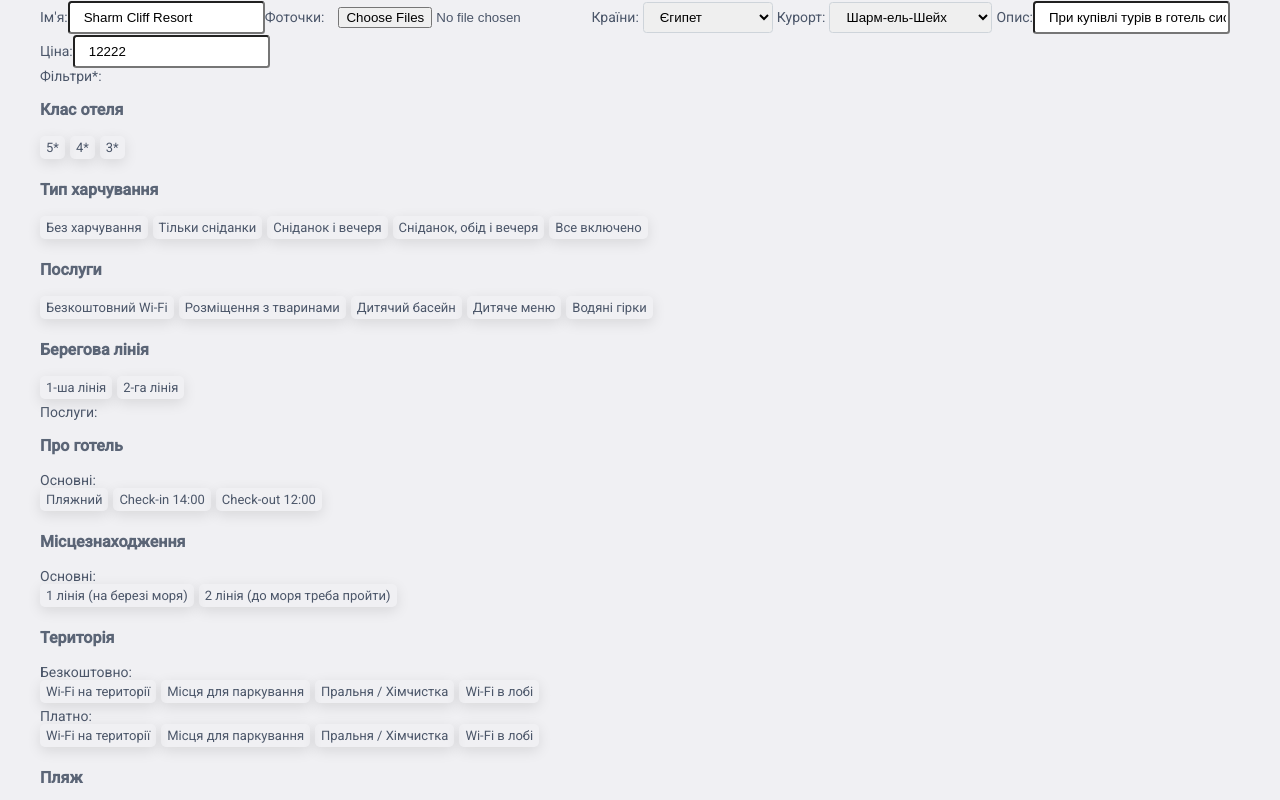
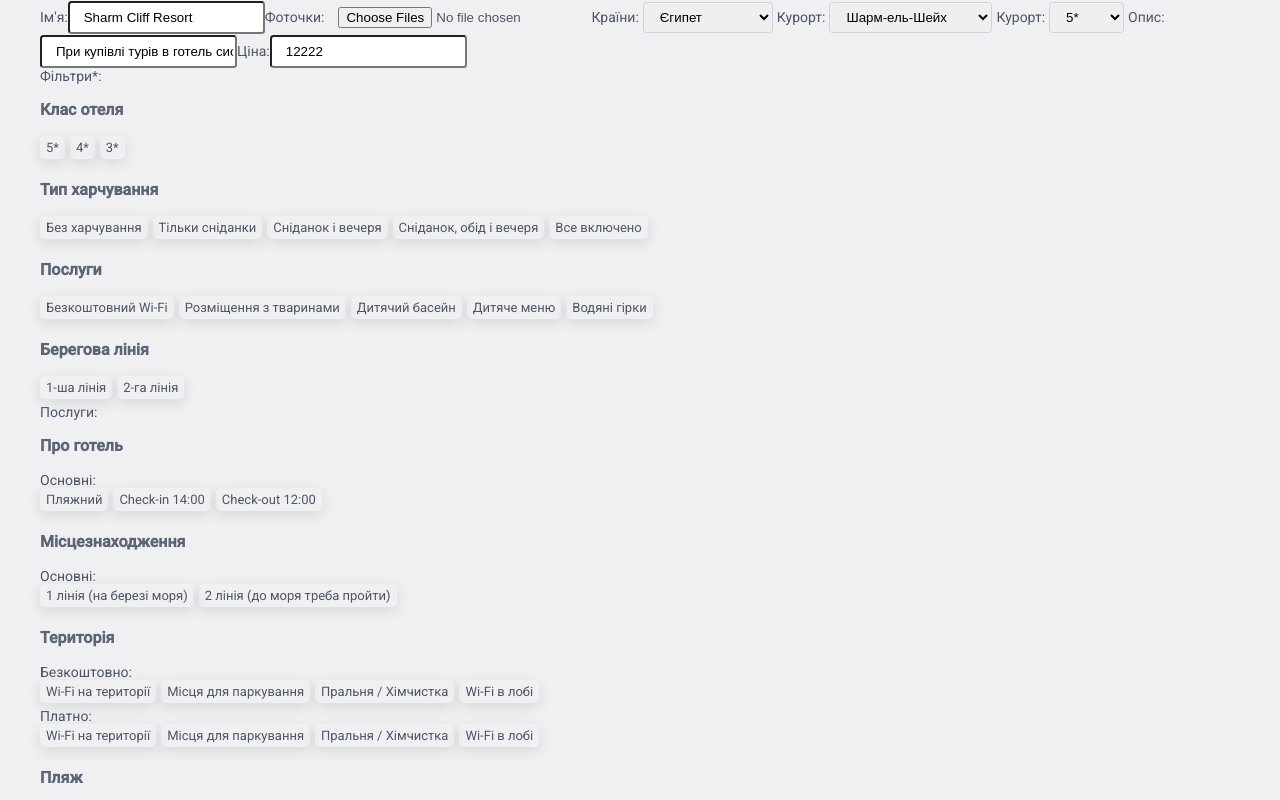
Before and after one commit to serejabogdan/tours-app, a React (Create React App) app: page /search in a window 1280 px wide. Shown: the top 800 px of the page. Built offline with nearby package versions, Linux system fonts and the light colour scheme; no server answers; the database is empty.

Commit message:
added: getting data from db

```diff
--- a/src/components/ToursSearch/TourCards/TourCard/TourCard.js
+++ b/src/components/ToursSearch/TourCards/TourCard/TourCard.js
@@ -4,14 +4,14 @@
 import { Link } from 'react-router-dom';
 
 function TourCard(props) {
-  const { id, name, rate, country, resort, description, price } = props.tour;
+  const { id, name, rate, country, resort, description, price, urls } = props.tour;
   const { city, startDate, endDate } = props.search;
 
   return (
     <div className='TourCard'>
       <div className='TourCard__img'>
         <a href='./index.html'>
-          <img src={hotel} alt='It is a hotel' />
+          <img src={urls[0]} alt='It is a hotel' />
         </a>
       </div>
       <div className='TourCard__content'>
--- a/src/components/ToursSearch/TourCards/TourCards.js
+++ b/src/components/ToursSearch/TourCards/TourCards.js
@@ -1,4 +1,4 @@
-import React, { useEffect } from 'react';
+import React, { useEffect, useState } from 'react';
 import './TourCards.css';
 import TourCard from './TourCard';
 
@@ -7,13 +7,15 @@
 import { database } from '../../../firebase.config';
 
 function TourCards({ tours, search, selected, minPrice, maxPrice, tourName, ...props }) {
+  const [state, setState] = useState([]);
   useEffect(() => {
     database.ref('Єгипет').on('value', (snapshot) => {
-      console.log(snapshot.val());
+      const tours = Object.values(snapshot.val());
+      setState(tours);
     });
   }, []);
 
-  const countryFilter = tours.filter((tour) => tour.country === search.country);
+  const countryFilter = state.filter((tour) => tour.country === search.country);
   const formFiltered = countryFilter.filter((tour) => selected.some((item) => tour.filters.includes(item)));
   const toursResult = !formFiltered.length ? countryFilter : formFiltered;
 
--- a/src/components/admin/AdminForm/AdminForm.js
+++ b/src/components/admin/AdminForm/AdminForm.js
@@ -39,7 +39,17 @@
     free: [],
     paid: []
   });
-  const [mainState, setMainState] = useState({ name: 'Sharm Cliff Resort', country: 'Єгипет', resort: 'Шарм-ель-Шейх', description: 'При купівлі турів в готель системи Fortuna туристи розміщуються в одному з готелів зазначеної категорії (3 *, 4 *, 5 *). Скористайтеся чудовою нагодою випробувати долю, приготувати собі сюрприз і при цьому заощадити гроші!', price: '12222', filters: [], urls: [] });
+  const [mainState, setMainState] = useState({
+    name: 'Sharm Cliff Resort',
+    country: 'Єгипет',
+    resort: 'Шарм-ель-Шейх',
+    rate: '5*',
+    description:
+      'При купівлі турів в готель системи Fortuna туристи розміщуються в одному з готелів зазначеної категорії (3 *, 4 *, 5 *). Скористайтеся чудовою нагодою випробувати долю, приготувати собі сюрприз і при цьому заощадити гроші!',
+    price: '12222',
+    filters: [],
+    urls: []
+  });
   function somethingDelete(array, item) {
     return array.filter((filter) => filter !== item);
   }
@@ -135,7 +145,9 @@
             {service[attributeName].map((item) => (
               <div
                 key={item}
-                className={`filter__btn filter-text ${serviceState[attributeName].includes(item) && 'filter__btn-active'}`}
+                className={`filter__btn filter-text ${
+                  serviceState[attributeName].includes(item) && 'filter__btn-active'
+                }`}
                 onClick={() => {
                   toggleAttribute(item, attributeName, service.state);
                 }}
@@ -148,12 +160,20 @@
       );
     }
   }
-  console.log(Object.assign({}, mainState, { services: [stateAboutService, stateLocationService, stateTerritoryService, stateBeachService, stateRoomService, statePoolsService, stateEntertainmentService] }));
 
-  async function handleSubmit(e) {
+  function handleSubmit(e) {
     e.preventDefault();
-    const resultState = Object.assign({}, mainState, { services: [stateAboutService, stateLocationService, stateTerritoryService, stateBeachService, stateRoomService, statePoolsService, stateEntertainmentService] });
-    console.log(resultState.country);
+    const resultState = Object.assign({}, mainState, {
+      services: [
+        stateAboutService,
+        stateLocationService,
+        stateTerritoryService,
+        stateBeachService,
+        stateRoomService,
+        statePoolsService,
+        stateEntertainmentService
+      ]
+    });
     database.ref(resultState.country).push(resultState);
   }
 
@@ -162,12 +182,12 @@
     let fileUrls = [];
     for (let file of files) {
       try {
-        const url = await storage.ref('Єгипет').child(file.name).getDownloadURL();
+        const url = await storage.ref(mainState.country).child(file.name).getDownloadURL();
         fileUrls.push(url);
       } catch (exception) {
         console.error(exception);
-        await storage.ref(`Єгипет/${file.name}`).put(file);
-        const url = await storage.ref('Єгипет').child(file.name).getDownloadURL();
+        await storage.ref(`${mainState.country}/${file.name}`).put(file);
+        const url = await storage.ref(mainState.country).child(file.name).getDownloadURL();
         fileUrls.push(url);
       }
     }
@@ -179,7 +199,12 @@
       <form onSubmit={handleSubmit}>
         <label>
           Ім'я:
-          <input type='text' placeholder='name' value={mainState.name} onChange={(e) => setMainState((prevState) => ({ ...prevState, name: e.target.value }))} />
+          <input
+            type='text'
+            placeholder='name'
+            value={mainState.name}
+            onChange={(e) => setMainState((prevState) => ({ ...prevState, name: e.target.value }))}
+          />
         </label>
         <label>
           Фоточки:
@@ -188,7 +213,11 @@
         </label>
         <label>
           Країни:
-          <select className='form__control select' value={mainState.country} onChange={(e) => setMainState((prevState) => ({ ...prevState, country: e.target.value }))}>
+          <select
+            className='form__control select'
+            value={mainState.country}
+            onChange={(e) => setMainState((prevState) => ({ ...prevState, country: e.target.value }))}
+          >
             <option value='Єгипет'>Єгипет</option>
             <option value='Турція'>Турція</option>
             <option value='ОАЕ'>ОАЕ</option>
@@ -200,7 +229,11 @@
         </label>
         <label>
           Курорт:
-          <select className='form__control select' value={mainState.resort} onChange={(e) => setMainState((prevState) => ({ ...prevState, resort: e.target.value }))}>
+          <select
+            className='form__control select'
+            value={mainState.resort}
+            onChange={(e) => setMainState((prevState) => ({ ...prevState, resort: e.target.value }))}
+          >
             <option value='Дахаб'>Дахаб</option>
             <option value='Сафара'>Сафара</option>
             <option value='Хургада'>Хургада</option>
@@ -208,12 +241,34 @@
           </select>
         </label>
         <label>
+          Курорт:
+          <select
+            className='form__control select'
+            value={mainState.rate}
+            onChange={(e) => setMainState((prevState) => ({ ...prevState, rate: e.target.value }))}
+          >
+            <option value='5*'>5*</option>
+            <option value='4*'>4*</option>
+            <option value='3*'>3*</option>
+          </select>
+        </label>
+        <label>
           Опис:
-          <input type='text' placeholder='Description' value={mainState.description} onChange={(e) => setMainState((prevState) => ({ ...prevState, description: e.target.value }))} />
+          <input
+            type='text'
+            placeholder='Description'
+            value={mainState.description}
+            onChange={(e) => setMainState((prevState) => ({ ...prevState, description: e.target.value }))}
+          />
         </label>
         <label>
           Ціна:
-          <input type='text' placeholder='Price' value={mainState.price} onChange={(e) => setMainState((prevState) => ({ ...prevState, price: e.target.value }))} />
+          <input
+            type='text'
+            placeholder='Price'
+            value={mainState.price}
+            onChange={(e) => setMainState((prevState) => ({ ...prevState, price: e.target.value }))}
+          />
         </label>
         <div>
           Фільтри*:
@@ -223,7 +278,11 @@
                 <div className='filter' key={title}>
                   <h3 className='filter__title'>{title}</h3>
                   {body.map((item) => (
-                    <div className={`filter__btn filter-text ${mainState.filters.includes(item) && 'filter__btn-active'}`} key={item} onClick={() => toggleAttribute(item, 'filters', [mainState, setMainState])}>
+                    <div
+                      className={`filter__btn filter-text ${mainState.filters.includes(item) && 'filter__btn-active'}`}
+                      key={item}
+                      onClick={() => toggleAttribute(item, 'filters', [mainState, setMainState])}
+                    >
                       {item}
                     </div>
                   ))}
--- a/src/redux/reducers/toursReducer/toursReducer.js
+++ b/src/redux/reducers/toursReducer/toursReducer.js
@@ -1,4 +1,4 @@
-import { SET_TOURS } from './types';
+import { SET_TOURS } from '../../types';
 
 const initialState = [];
 
```
Also changed, not shown: src/shared/Welcome/Welcome.js (+43 -34 lines).
